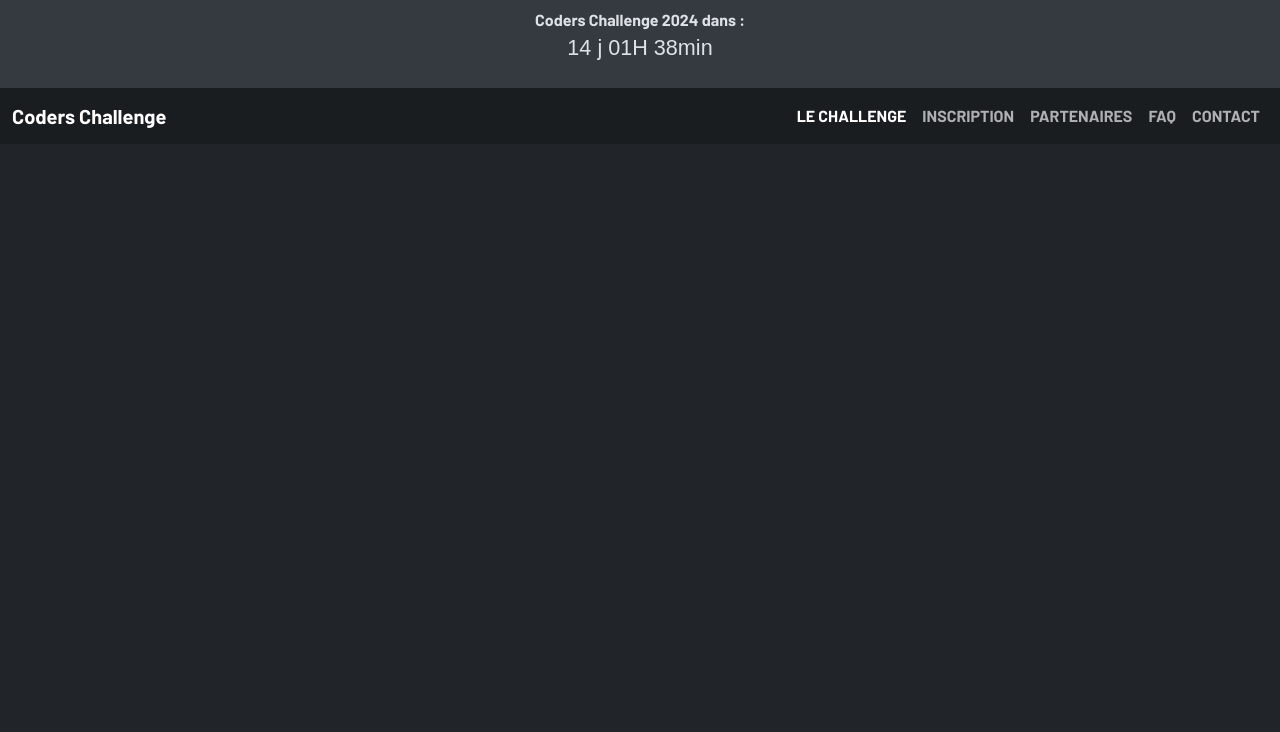
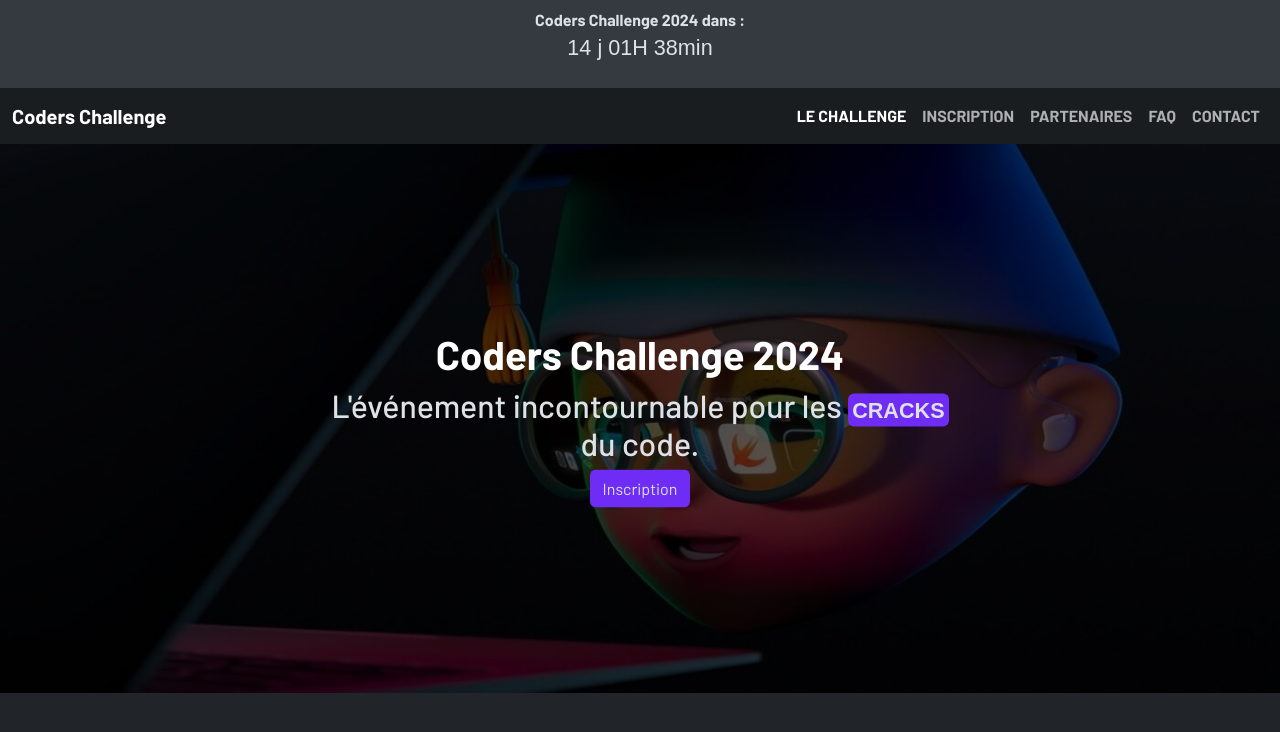
Before and after one commit to idrisseang/test-technique-del, a PHP site: page / in a window 1280 px wide. Shown: the top 732 px of the page. Run offline with PHP 8.4, Linux system fonts and the light colour scheme; some web fonts are replaced.

Commit message:
Add main image with text and cta

```diff
--- a/index.html
+++ b/index.html
@@ -14,7 +14,7 @@
     <link rel="stylesheet" href="main.css">
 </head>
 <body>
-    <header class="">
+    <header>
         <section id="infos" class="text-center bg-body-secondary p-2 fw-bold">
             <p>Coders Challenge 2024 dans : <br>
                 <span class="counter">14 <span class="timeUnit">j</span> 01<span class="timeUnit">H</span> 38<span class="timeUnit">min</span> </span>
@@ -51,7 +51,22 @@
 
         </nav>
     </header>
+    <main>
+        <section>
+            <div class="position-relative">
+                <img src="./images/memoji-swift-dev-resized.jpg" class="img-fluid main-image w-100" alt="coders-challenge">
+                <div class="position-absolute top-0 start-0 w-100 h-100 transparent-film"></div>
 
+            <div class="text-center presentation-text">
+                <h1 class="text-white fw-bold fs-1">Coders Challenge 2024</h1>
+                <h2>L'événement incontournable pour les <span class="craks-text fw-bold p-1 rounded">CRACKS</span> du code.</h2>
+                <button type="button" class="btn" style="background-color: #6f2cf5;">Inscription</button>
+            </div>
+
+        </div>
+
+        </section>
+    </main>
     <script src="https://cdn.jsdelivr.net/npm/bootstrap@5.3.3/dist/js/bootstrap.bundle.min.js" integrity="sha384-YvpcrYf0tY3lHB60NNkmXc5s9fDVZLESaAA55NDzOxhy9GkcIdslK1eN7N6jIeHz" crossorigin="anonymous"></script>
 </body>
 </html>
--- a/main.css
+++ b/main.css
@@ -2,9 +2,23 @@ body{
     font-family: 'Barlow', sans-serif;
 }
 
-.counter{
+.counter, .craks-text{
     font-family: "Cabin Sketch", sans-serif;
     font-weight: 400;
     font-style: normal;
     font-size: 1.35rem;
 }
+
+.craks-text{
+    background-color: #6f2cf5;
+}
+
+.transparent-film{
+    background-color: rgba(0, 0, 0, 0.65);
+}
+.presentation-text{
+    position: absolute;
+    top:50%;
+    left: 50%;
+    transform: translate(-50%, -50%);
+}
```
Also changed, not shown: images/memoji-swift-dev-resized.jpg (added).
